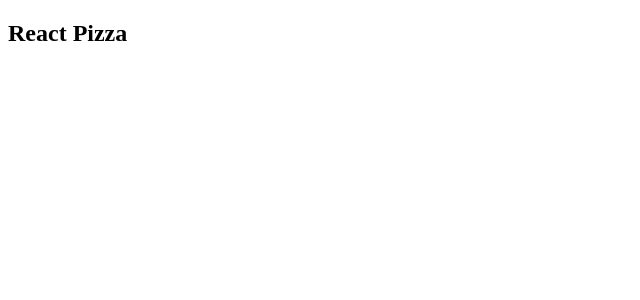
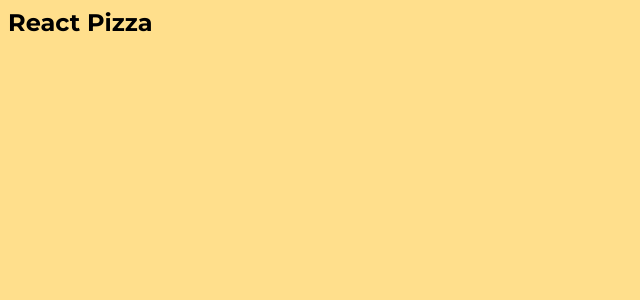
Before and after one commit to rustshubkinn/react-pizza, a React (Create React App) app: page / in a window 1280 px wide. Shown: the top 300 px of the page, without its empty margins (0-640 px from the left). Built offline with nearby package versions, Linux system fonts and the light colour scheme.

Commit message:
Update dependencies, global styles and add fonts
Install classnames and prop-types dependencies in package.json and
package-lock.json.
Add Montserrat Font in index.html.
Import global.scss in App.jsx and update styles with body properties.

```diff
--- a/package.json
+++ b/package.json
@@ -19,7 +19,9 @@
     "@testing-library/jest-dom": "^5.14.1",
     "@testing-library/react": "^11.2.7",
     "@testing-library/user-event": "^12.8.3",
+    "classnames": "^2.3.1",
     "node-sass": "^6.0.1",
+    "prop-types": "^15.7.2",
     "react": "^17.0.2",
     "react-dom": "^17.0.2",
     "react-redux": "^7.2.4",
--- a/public/index.html
+++ b/public/index.html
@@ -1,6 +1,12 @@
 <!DOCTYPE html>
 <html lang="en">
   <head>
+    <link rel="preconnect" href="https://fonts.googleapis.com" />
+    <link rel="preconnect" href="https://fonts.gstatic.com" crossorigin />
+    <link
+      href="https://fonts.googleapis.com/css2?family=Montserrat:wght@400;700;800&display=swap"
+      rel="stylesheet"
+    />
     <meta charset="utf-8" />
     <meta name="viewport" content="width=device-width, initial-scale=1" />
     <meta name="description" content="react pizza" />
--- a/src/components/App/App.jsx
+++ b/src/components/App/App.jsx
@@ -1,6 +1,8 @@
 import { Switch, Route } from 'react-router-dom';
 
 import Home from 'pages/Home/Home';
+
+import './global.scss';
 
 const App = () => (
   <Switch>
--- a/src/components/App/global.scss
+++ b/src/components/App/global.scss
@@ -2,6 +2,15 @@
 
 * {
   box-sizing: border-box;
+}
+
+body {
+  width: 100%;
+  max-width: 1440px;
+
+  font-family: 'Montserrat', sans-serif;
+
+  background-color: #ffdf8c;
 }
 
 h1,
```
Also changed, not shown: 1 other file (tests, documents, lock files or other folders).
